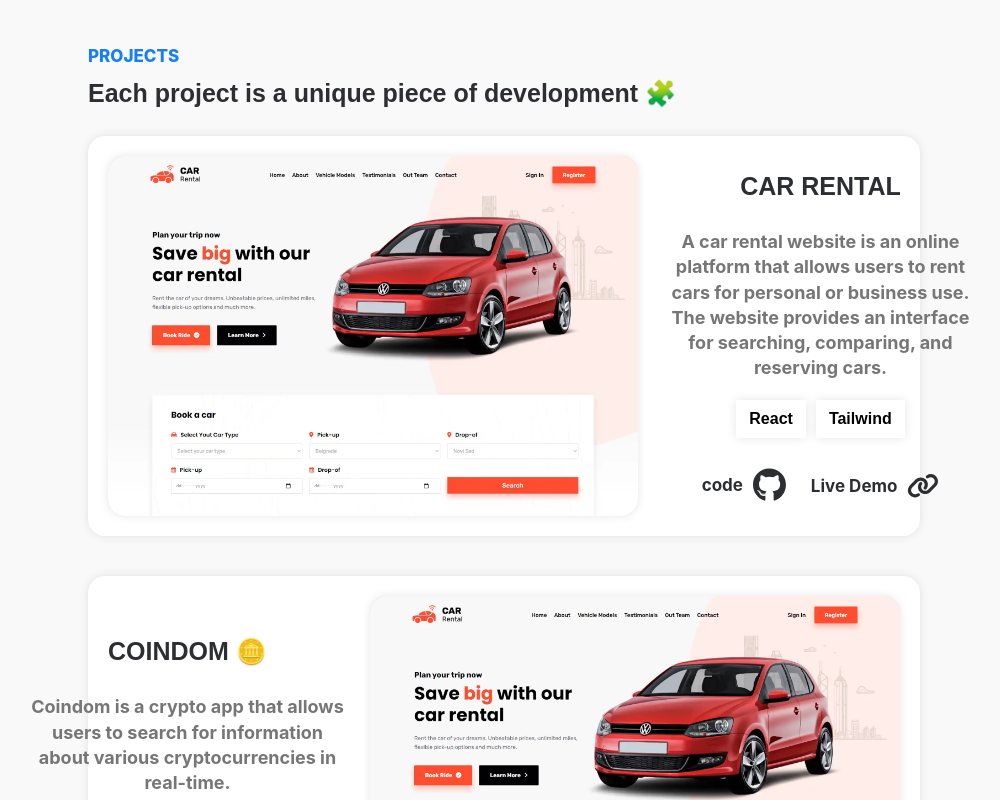
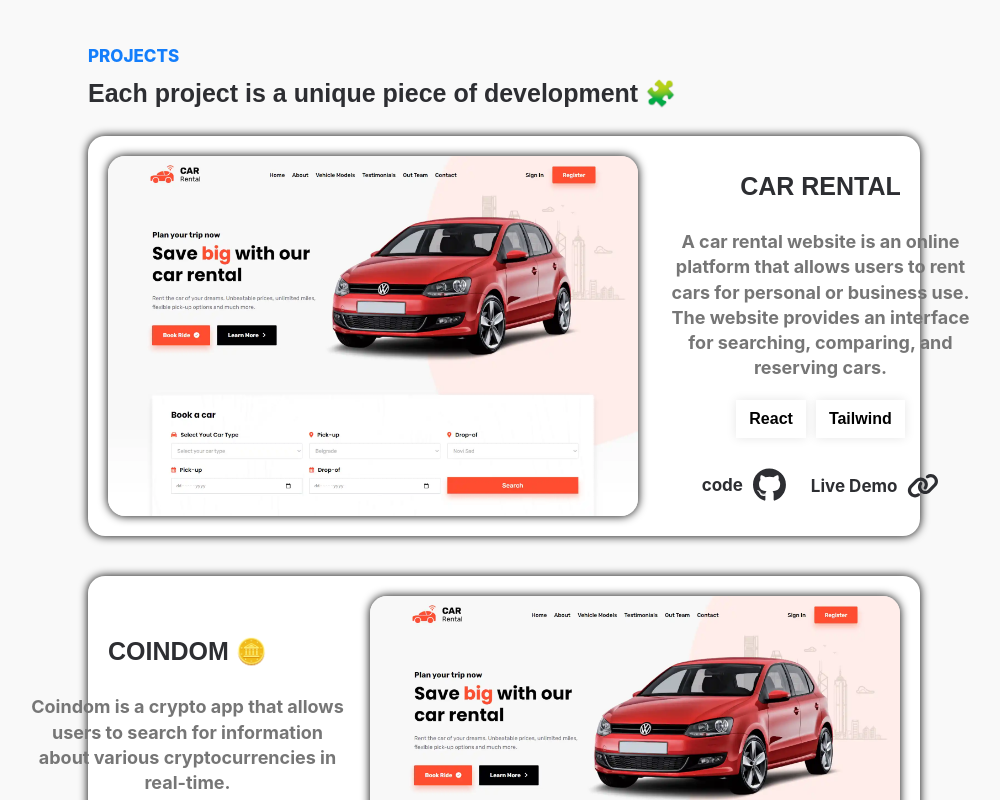
Before and after one commit to harsh472000/harshmeghani-portfolio, a React (Create React App) app: page / in a window 1280 px wide. Shown: the part 1360-2160 px from the top of the page, without its empty margins (136-1136 px from the left). Built offline with nearby package versions, Linux system fonts and the light colour scheme.

Commit message:
build issue resolve

```diff
--- a/src/Components/Card/Card.scss
+++ b/src/Components/Card/Card.scss
@@ -18,7 +18,7 @@
   width: 100%;
   background-color: #fff;
   border-radius: 17px;
-  box-shadow: 0 0 10px rgb(0 0 0 / 10%);
+  box-shadow: 0 0 10px rgb(0, 0, 0 / 0.1);
   padding: 20px;
   display: flex;
   margin-bottom: 40px;
@@ -30,7 +30,7 @@
   &__left {
     background-color: hsla(0, 0%, 46%, 0.2);
     border-radius: 17px;
-    box-shadow: 0 0 10px rgb(0 0 0 / 10%);
+    box-shadow: 0 0 10px rgb(0, 0, 0 / 0.1);
     height: 100%;
     overflow: hidden;
     min-width: 530px;
```
